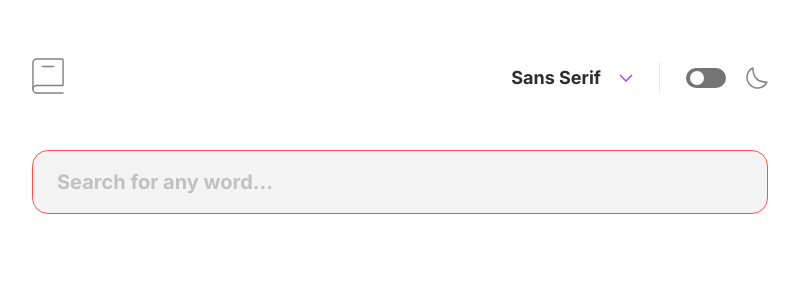
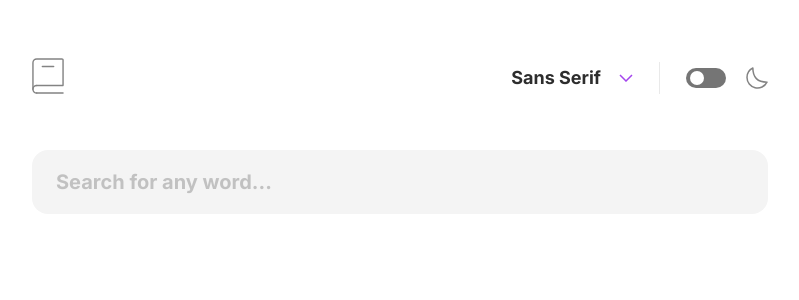
Before and after one commit to GuimaraesJC/dictionary-web-app, a React (Create React App) app: page / in a window 1280 px wide. Shown: the top 300 px of the page, without its empty margins (240-1039 px from the left). Built offline with nearby package versions, Linux system fonts and the light colour scheme.

Commit message:
Adds error message for input

```diff
--- a/src/components/SearchInput/index.tsx
+++ b/src/components/SearchInput/index.tsx
@@ -1,11 +1,22 @@
+import { useState } from 'react';
+
 import * as S from './styles';
 
 function SearchInput() {
-  return <S.Input
-    type="text"
-    placeholder="Search for any word..."
-    className="error"
-  />;
+  const [hasError, setHasError] = useState<boolean>(false);
+
+  return (
+    <>
+      <S.Input
+        type="text"
+        placeholder="Search for any word..."
+        className={hasError ? 'error' : ''}
+      />
+      {hasError && (
+        <S.ErrorMessage>Whoops, can’t be empty…</S.ErrorMessage>
+      )}
+    </>
+  );
 }
 
 export default SearchInput;
--- a/src/components/SearchInput/styles.ts
+++ b/src/components/SearchInput/styles.ts
@@ -28,3 +28,11 @@ export const Input = styled.input`
     border: 1px solid ${({ theme }) => theme.colors.red};
   }
 `;
+
+export const ErrorMessage = styled.span`
+  display: block;
+  color: ${({ theme }) => theme.colors.red};
+  font-size: 1.25rem;
+  font-family: 'Inter'; // TODO: Change font dynamically
+  margin-top: 0.5rem;
+`;
```
